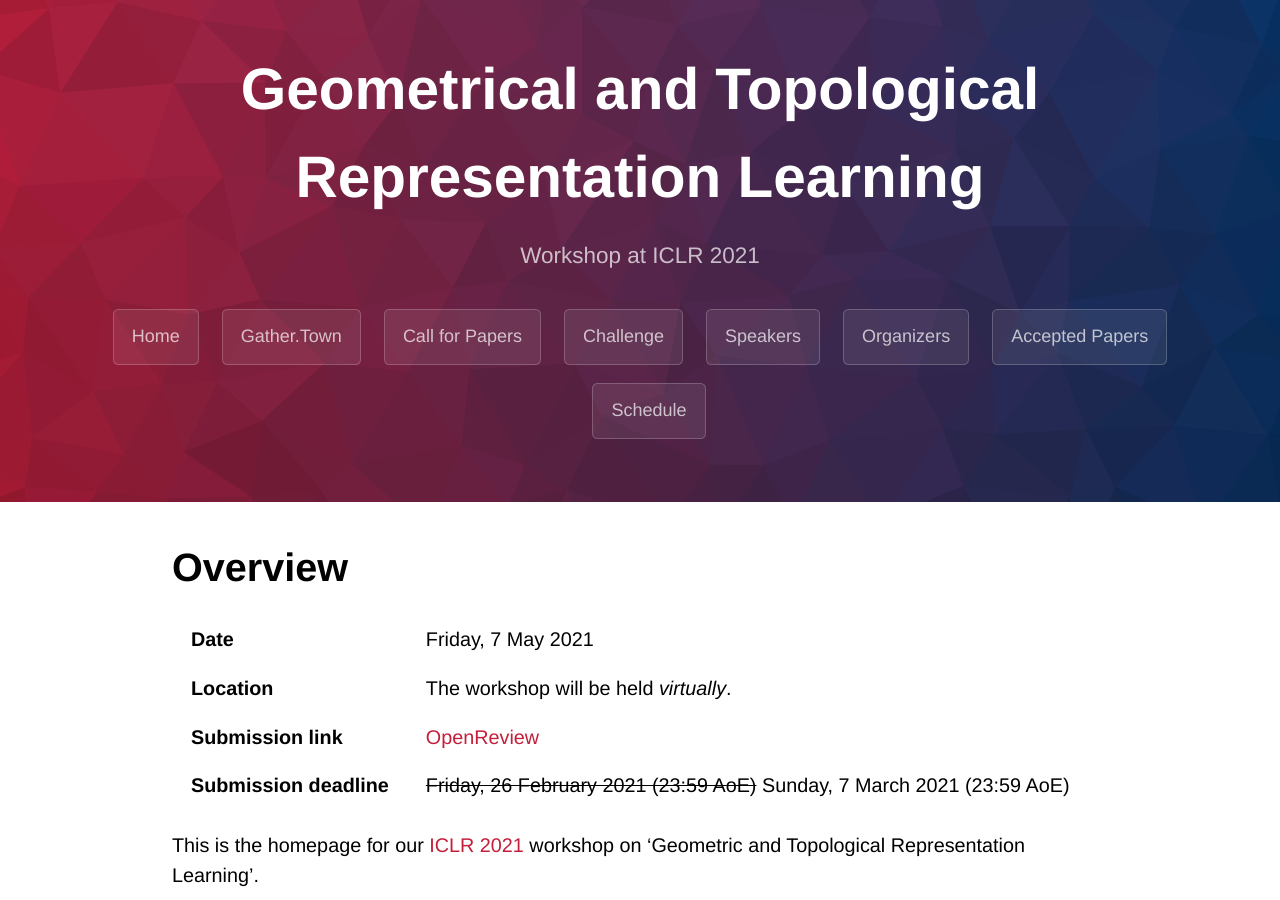
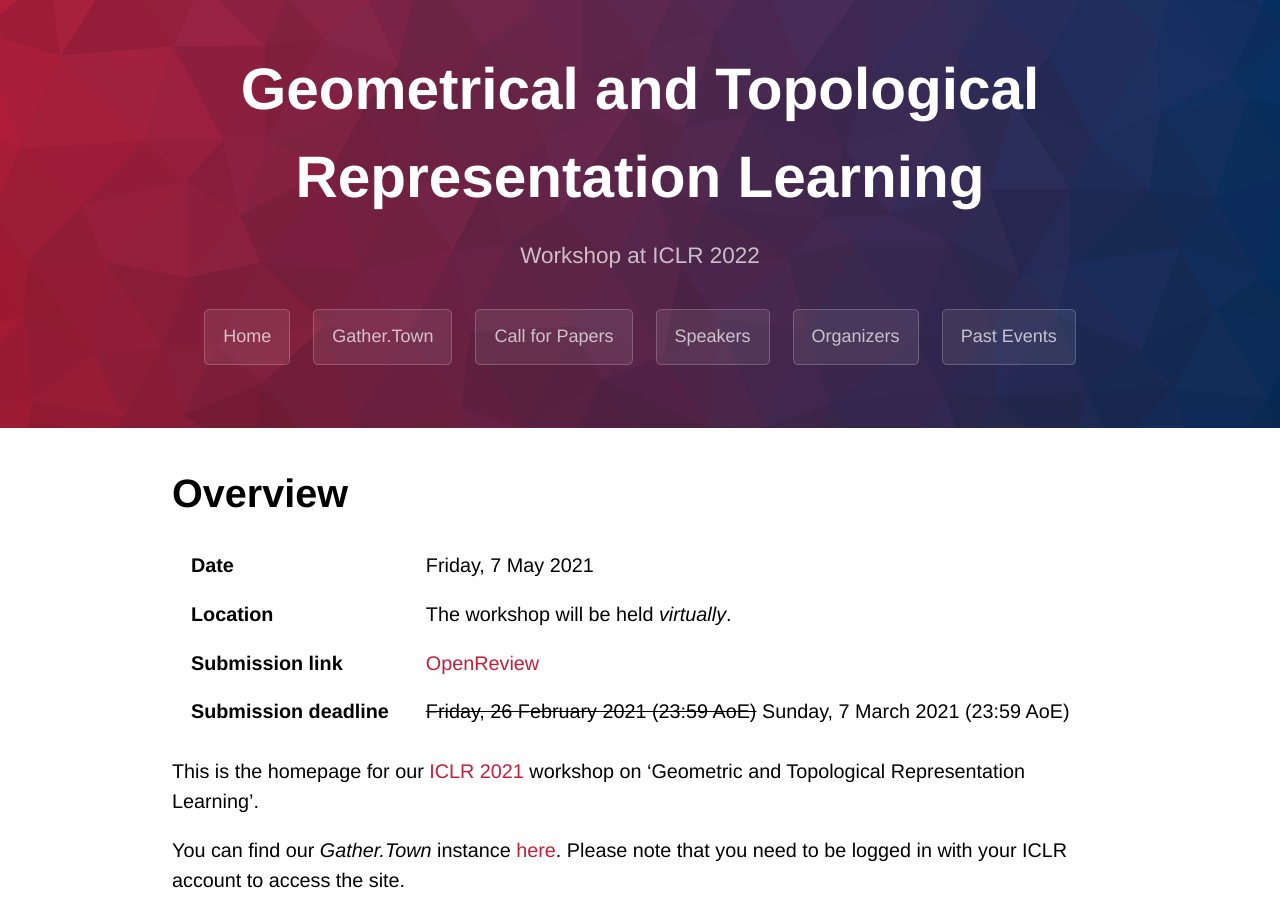
Before and after one commit to gt-rl/gt-rl.github.io, a Jekyll site: the page built from index.md, in a window 1280 px wide and 900 px high. Built offline with Jekyll 4.4.1, drawn with Linux system fonts in a browser that asks for light colours; some web fonts are replaced; our own code applies the rules of GitHub Pages for plain Markdown files.

```diff
--- a/_config.yml
+++ b/_config.yml
@@ -1,5 +1,5 @@
 title:       Geometrical and Topological Representation Learning
-description: Workshop at ICLR 2021
+description: Workshop at ICLR 2022
 
 timezone: America/Toronto
 
@@ -7,9 +7,18 @@ navigation:
   Home: "/"
   Gather.Town: "https://eventhosts.gather.town/app/521DLws31zFHszdo/GTRL%20@%20ICLR%202021"
   Call for Papers: "/cfp"
+  Speakers: "/speakers"
+  Organizers: "/organizers"
+  Past Events: "/past"
+
+navigation_2021:
+  Home: "/"
+  Gather.Town: "https://eventhosts.gather.town/app/521DLws31zFHszdo/GTRL%20@%20ICLR%202021"
+  Call for Papers: "/cfp"
   Challenge: "/challenge"
   Speakers: "/speakers"
   Organizers: "/organizers"
+  Past Events: "/past"
   Accepted Papers: "/papers"
   Schedule: "https://iclr.cc/virtual/2021/workshop/2137"
 
```
